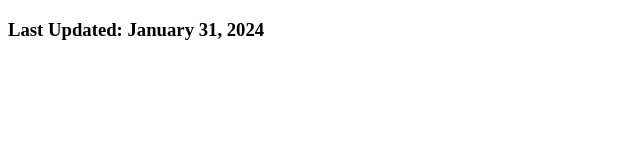
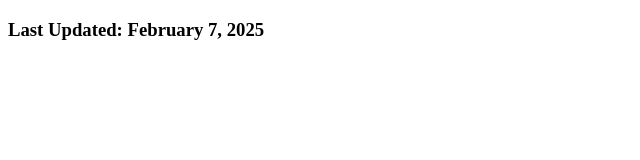
Before and after one commit to acheth3433/acheth3433.github.io, a plain HTML site: page index.html in a window 1280 px wide. Shown: the full height of the page, 0-640 px from the left. Drawn offline with Linux system fonts and the light colour scheme.

Commit message:
February 7, 2025 update

```diff
--- a/index.html
+++ b/index.html
@@ -2,9 +2,9 @@
 <html lang="en-US">
   <head>
     <meta charset="UTF-8">
-    <title>Last Updated: January 31, 2024</title>
+    <title>Last Updated: February 7, 2025</title>
   </head>
   <body>
-    <h3>Last Updated: January 31, 2024</h3>
+    <h3>Last Updated: February 7, 2025</h3>
   </body
 </html>
```
